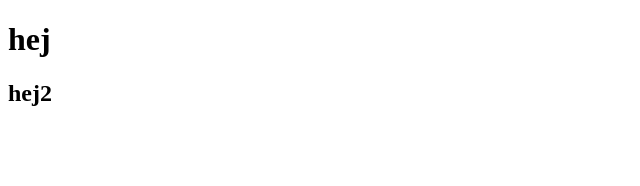
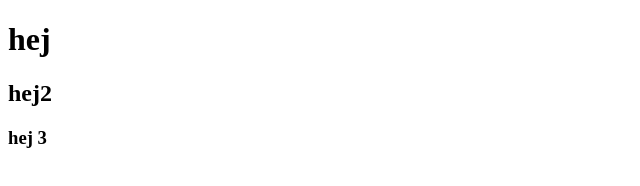
Before and after one commit to emmanielsen/test, a plain HTML site: page index.html in a window 1280 px wide. Shown: the full height of the page, 0-640 px from the left. Drawn offline with Linux system fonts and the light colour scheme.

Commit message:
Jeg har tilføjet h3

```diff
--- a/index.html
+++ b/index.html
@@ -9,5 +9,6 @@
 <body>
     <h1>hej</h1>
     <h2> hej2 </h2>
+    <h3> hej 3 </h3>
 </body>
 </html>
```
